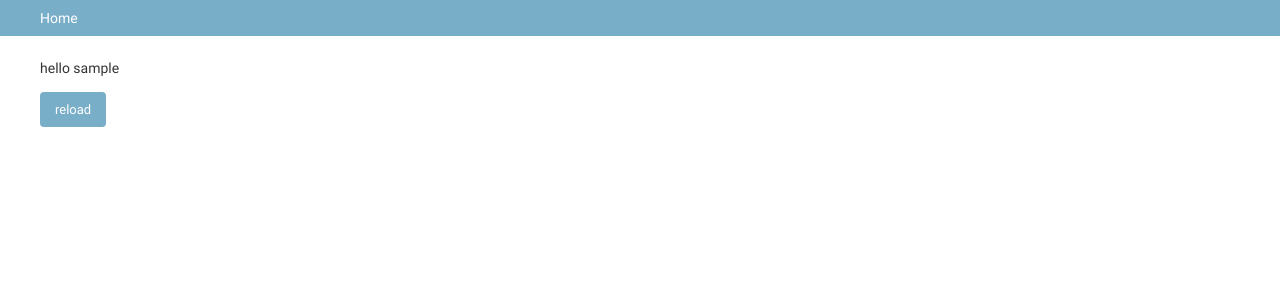
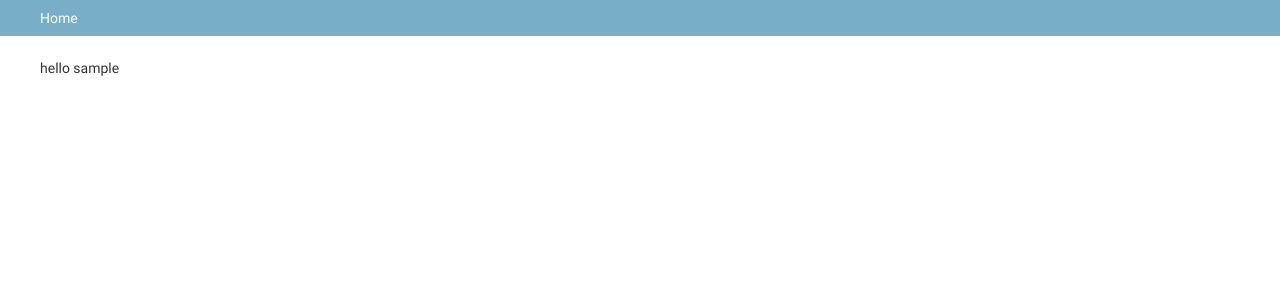
Before and after one commit to fossabot/seot-server, a Django app: page /ctrl_apps/ in a window 1280 px wide. Shown: the part 20-320 px from the top of the page. Run offline with Django 3.2, Linux system fonts and the light colour scheme; the visitor is signed in with stand-in values (Sample User, id 1); data comes from the database, SQL or seed files in the repository.

Commit message:
アプリ管理画面を定期的に自動でリロード

```diff
--- a/server/templates/server/ctrl_apps.html
+++ b/server/templates/server/ctrl_apps.html
@@ -36,5 +36,7 @@
         </tr>
     {% endfor %}
     </table>
-    <input type="button" value="reload" onclick="location.reload();">
+    <script>
+        setTimeout(function(){location.reload()}, 5000);
+    </script>
 {% endblock content %}
```
